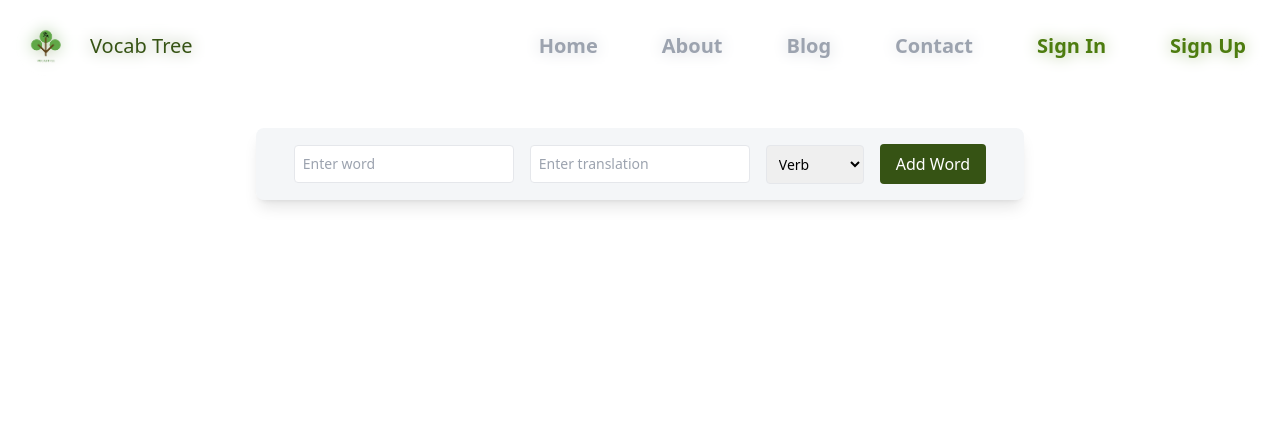
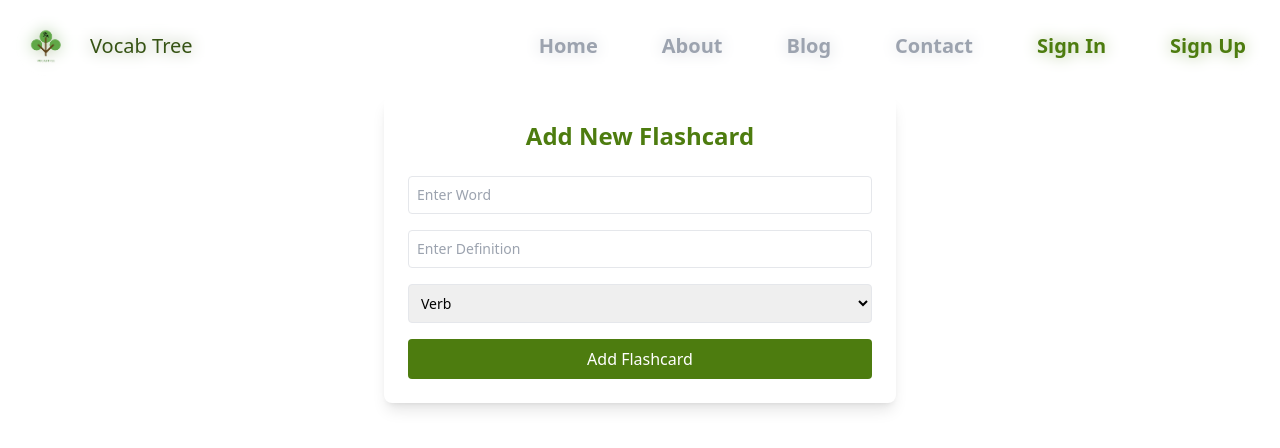
Before and after one commit to wesam-c/vocab_tree, a React (Create React App) app: page /vocabTreePage in a window 1280 px wide. Shown: the top 448 px of the page. Built offline with nearby package versions, Linux system fonts and the light colour scheme.

Commit message:
ADD: THE FLASHCARDS - NEED MORE FIXES

```diff
--- a/src/components/TheFlashcards/Add.jsx
+++ b/src/components/TheFlashcards/Add.jsx
@@ -1,57 +1,67 @@
 import React, { useState } from 'react';
 
-const Add = ({ onAdd }) => {
+const Add = ({ addFlashcard }) => {
   const [word, setWord] = useState('');
-    const [translation, setTranslation] = useState('');
-    const [type, setType] = useState('verb');
+  const [definition, setDefinition] = useState('');
+  const [type, setType] = useState('verb'); // Default to 'verb'
 
   const handleSubmit = (e) => {
     e.preventDefault();
-        onAdd({ word, translation, type });
+    if (word && definition && type) {
+      addFlashcard({ word, definition, type });
       setWord('');
-        setTranslation('');
+      setDefinition('');
+      setType('verb'); // Reset to default after submission
+    }
   };
 
   return (
-        <form onSubmit={handleSubmit} className="mt-8 flex items-center justify-center space-x-4 bg-slate-400/10 backdrop-blur-lg p-4 rounded-lg shadow-lg w-full max-w-3xl mx-auto">
-            <div>
+    <div className="max-w-lg mx-auto p-6 bg-white rounded-lg shadow-lg">
+      <h2 className="text-2xl font-bold text-center mb-6 text-lime-700">Add New Flashcard</h2>
+      <form onSubmit={handleSubmit} className="space-y-4">
+        {/* Word Input */}
         <input
           type="text"
-                    placeholder="Enter word"
+          className="border rounded p-2 text-sm w-full focus:outline-none focus:ring-2 focus:ring-lime-500"
+          placeholder="Enter Word"
           value={word}
           onChange={(e) => setWord(e.target.value)}
-                    required
-                    className="border rounded p-2 text-sm w-full"
         />
-            </div>
-            <div>
+
+        {/* Definition Input */}
         <input
           type="text"
-                    placeholder="Enter translation"
-                    value={translation}
-                    onChange={(e) => setTranslation(e.target.value)}
-                    required
-                    className="border rounded p-2 text-sm w-full"
+          className="border rounded p-2 text-sm w-full focus:outline-none focus:ring-2 focus:ring-lime-500"
+          placeholder="Enter Definition"
+          value={definition}
+          onChange={(e) => setDefinition(e.target.value)}
         />
-            </div>
-            <div>
+
+        {/* Type Selector */}
         <select
+          className="border rounded p-2 text-sm w-full focus:outline-none focus:ring-2 focus:ring-lime-500"
           value={type}
           onChange={(e) => setType(e.target.value)}
-                    className="border rounded p-2 text-sm w-full"
         >
           <option value="verb">Verb</option>
-                    <option value="adj">Adjective</option>
+          <option value="adjective">Adjective</option>
           <option value="adverb">Adverb</option>
+          <option value="noun">Noun</option>
+          <option value="pronoun">Pronoun</option>
+          <option value="preposition">Preposition</option>
+          <option value="conjunction">Conjunction</option>
+          <option value="interjection">Interjection</option>
         </select>
-            </div>
+
+        {/* Submit Button */}
         <button
           type="submit"
-                className="bg-lime-900 text-white py-2 px-4 rounded hover:bg-lime-700"
+          className="bg-lime-700 text-white p-2 rounded w-full hover:bg-lime-600 transition-all"
         >
-                Add Word
+          Add Flashcard
         </button>
       </form>
+    </div>
   );
 };
 
--- /dev/null
+++ b/src/components/TheFlashcards/Flashcard.jsx
@@ -0,0 +1,29 @@
+import React, { useState } from 'react';
+
+const Flashcard = ({ word, type, definition }) => {
+  const [isFlipped, setIsFlipped] = useState(false);
+
+  const flipCard = () => {
+    setIsFlipped(!isFlipped);
+  };
+
+  return (
+    <div
+      className={`border rounded p-4 text-sm w-full cursor-pointer ${
+        isFlipped ? 'bg-gray-100' : 'bg-white'
+      }`}
+      onClick={flipCard}
+    >
+      {!isFlipped ? (
+        <div className="text-lg font-bold">{word}</div>
+      ) : (
+        <div>
+          <div className="text-sm font-semibold">Type: {type}</div>
+          <div className="mt-2">{definition}</div>
+        </div>
+      )}
+    </div>
+  );
+};
+
+export default Flashcard;
--- a/src/pages/VocabTreePage.js
+++ b/src/pages/VocabTreePage.js
@@ -1,13 +1,33 @@
-import React from 'react';
+import React, { useState } from 'react';
 import Header from '../components/Header';
 import Add from '../components/TheFlashcards/Add';
+import Flashcard from '../components/TheFlashcards/Flashcard';
 
 const VocabTreePage = () => {
+  const [flashcards, setFlashcards] = useState([]);
+
+  const addFlashcard = (newCard) => {
+    setFlashcards([...flashcards, newCard]);
+  };
+
   return (
     <div className="min-h-screen">
       <Header />
-      <div className="pt-24"> {/* Padding to avoid overlap with fixed Header */}
-        <Add />
+      <div className="pt-24 px-4">
+        {/* Add Flashcard Form */}
+        <Add addFlashcard={addFlashcard} />
+
+        {/* Flashcard Display Grid */}
+        <div className="mt-8 grid grid-cols-1 sm:grid-cols-2 md:grid-cols-3 lg:grid-cols-4 gap-4">
+          {flashcards.map((card, index) => (
+            <Flashcard
+              key={index}
+              word={card.word}
+              type={card.type}
+              definition={card.definition}
+            />
+          ))}
+        </div>
       </div>
     </div>
   );
```
Lines whose indentation alone changed are shown as unchanged.
